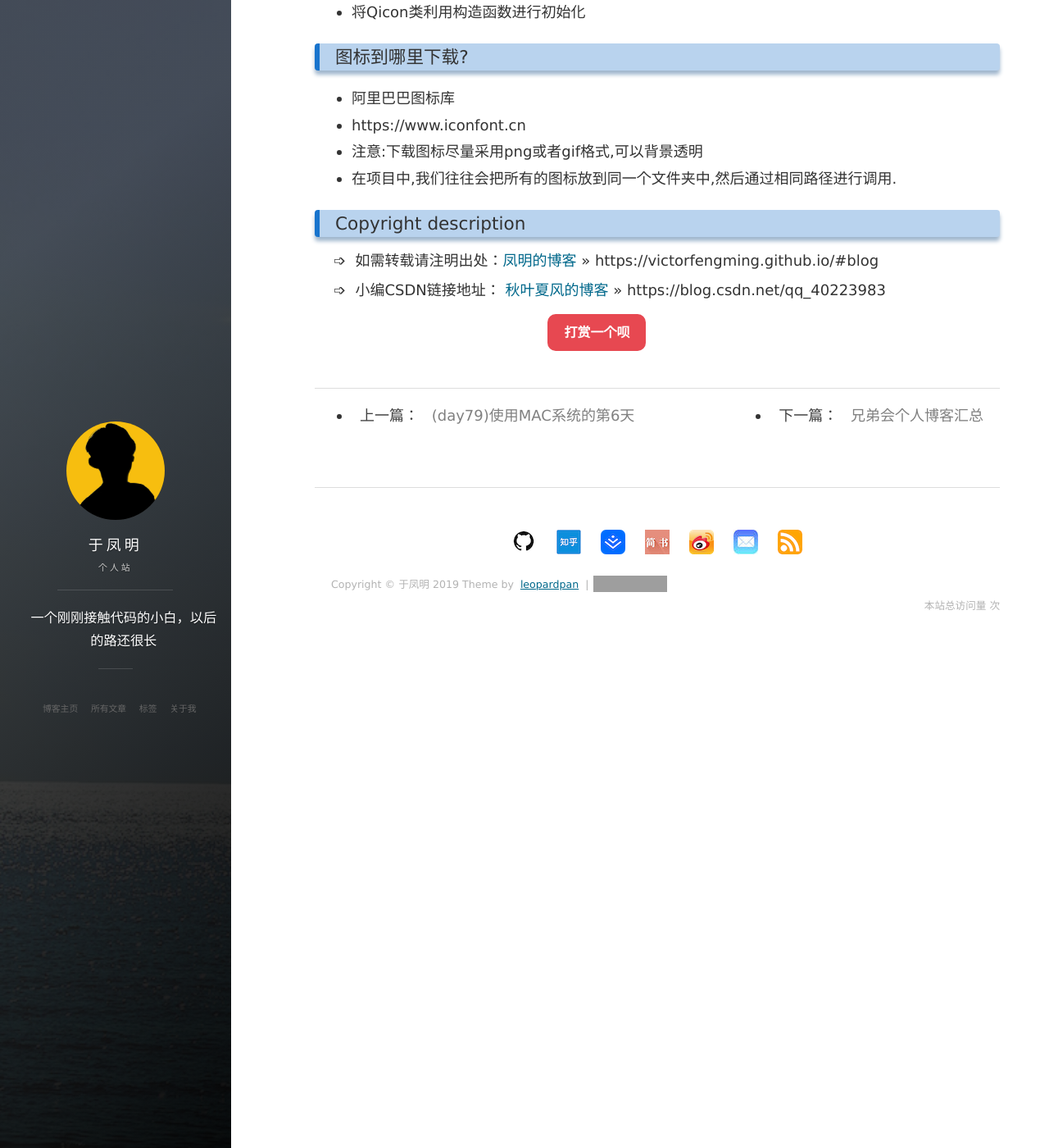
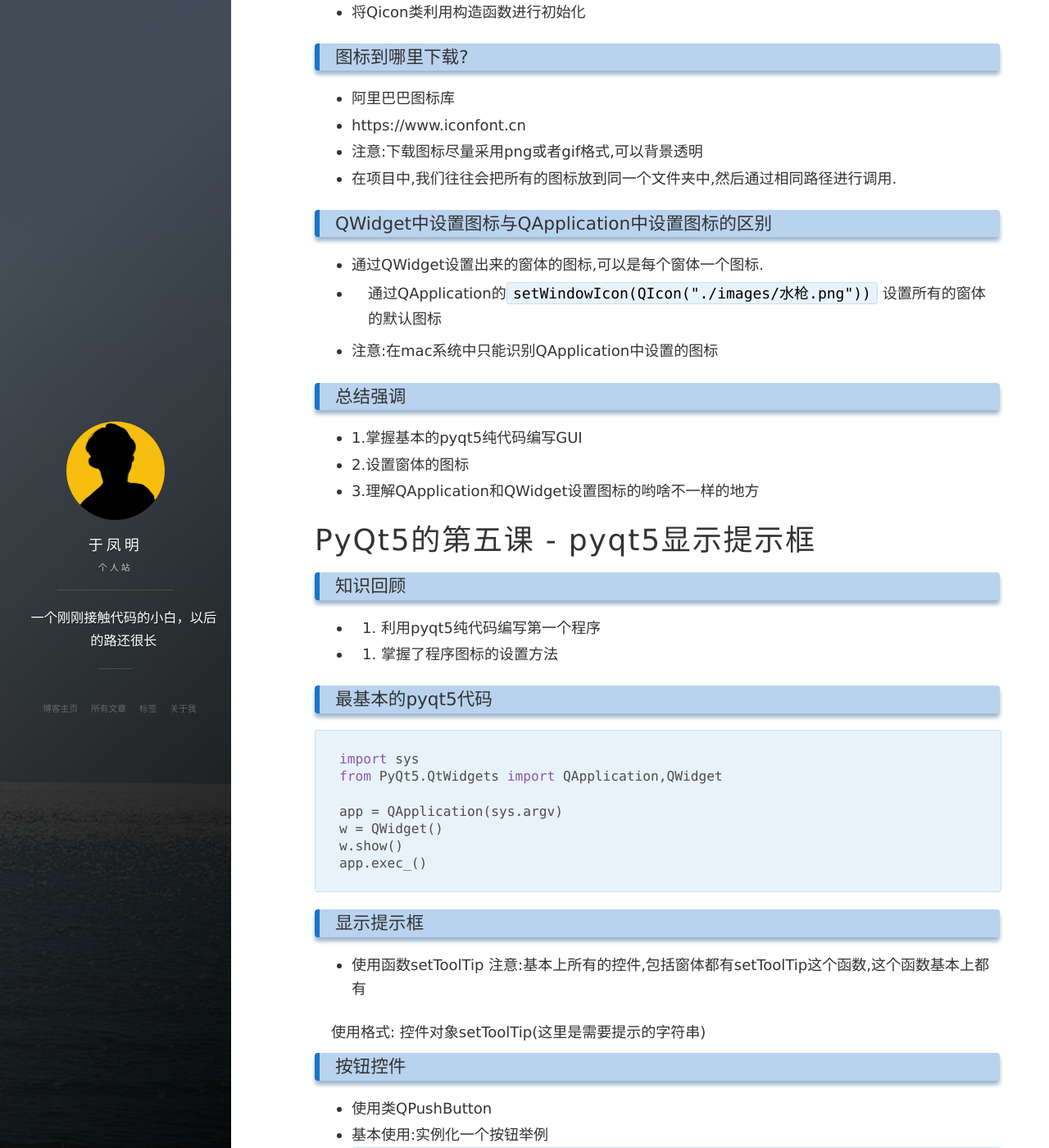
Before and after one commit to victorfengming/victorfengming.github.io.leopardpan, a Jekyll site: the page built from _posts/python/pyqt5/2019-10-31-pyqt5.markdown, in a window 1280 px wide and 1400 px high, scrolled down 5540 px. Shown: the whole window at 82% size. Built offline with Jekyll 4.4.1, drawn with Linux system fonts in a browser that asks for light colours; nearby versions of some CDN libraries; comment, search, counter and statistics services are not loaded; some of the changed text lies outside the part shown; grey boxes are pictures that could not be loaded.

Commit message:
显示框设置setToolTip函数

````diff
--- a/_posts/python/pyqt5/2019-10-31-pyqt5.markdown
+++ b/_posts/python/pyqt5/2019-10-31-pyqt5.markdown
@@ -227,3 +227,81 @@ app.exec_()
 - https://www.iconfont.cn
 - 注意:下载图标尽量采用png或者gif格式,可以背景透明
 - 在项目中,我们往往会把所有的图标放到同一个文件夹中,然后通过相同路径进行调用.
+
+### QWidget中设置图标与QApplication中设置图标的区别
+- 通过QWidget设置出来的窗体的图标,可以是每个窗体一个图标.
+- 通过QApplication的`setWindowIcon(QIcon("./images/水枪.png"))`
+设置所有的窗体的默认图标
+
+- 注意:在mac系统中只能识别QApplication中设置的图标
+
+### 总结强调
+- 1.掌握基本的pyqt5纯代码编写GUI
+- 2.设置窗体的图标
+- 3.理解QApplication和QWidget设置图标的哟啥不一样的地方
+
+
+# PyQt5的第五课 - pyqt5显示提示框
+
+### 知识回顾
+- 1. 利用pyqt5纯代码编写第一个程序
+- 2. 掌握了程序图标的设置方法
+
+### 最基本的pyqt5代码
+```python
+import sys
+from PyQt5.QtWidgets import QApplication,QWidget
+
+app = QApplication(sys.argv)
+w = QWidget()
+w.show()
+app.exec_()
+```
+
+
+### 显示提示框
+- 使用函数setToolTip
+注意:基本上所有的控件,包括窗体都有setToolTip这个函数,这个函数基本上都有
+
+使用格式:
+    控件对象setToolTip(这里是需要提示的字符串)
+
+### 按钮控件
+- 使用类QPushButton
+- 基本使用:实例化一个按钮举例
+```
+# 按钮
+btn = QPushButton("老刘",w)
+```
+- 格式:
+- 声明定义一个实例化对象 的名称 = QPushButton(按钮文字,父容器)
+
+### 系统中文件查找技巧
+- 我们可以搜索包含`*ToolTip*`这个关键字的文件,直接搜索,搜不到,在两边加上`*`就能进行模糊搜索
+
+### 如何找到类
+- 1. 我们可以通过pycharm上面代码右键找到对应的pyqt5的文件安装所在位置
+
+- 2. 利用模糊查找到我们需要的类所在的pyqt5中的位置
+
+- 3. 到程序中导入找到的类
+
+### 显示框文字样式设置
+- 1. 需要导入QToolTip类库
+
+- 2. 通过QToolTip的setFont方法设置文字样式
+
+- 3. 需要导入Qfont类库
+
+- 4. 实例化QFont类进行文字样式设置
+
+- 5. 这个显示设置,是在全局样式上面显示提示效果的,说白了就是先显示后设置也好使
+
+### 总结强调
+- 1. 掌握基础pyqt5代码GUI编写
+
+- 2. 掌握显示框设置setToolTip函数
+
+- 3. 掌握显示框文字样式设置
+
+- 4. 掌握代码编写思路
````
Also changed, not shown: _posts/daily/2019-10-31-day79.md (+18 -0 lines).
